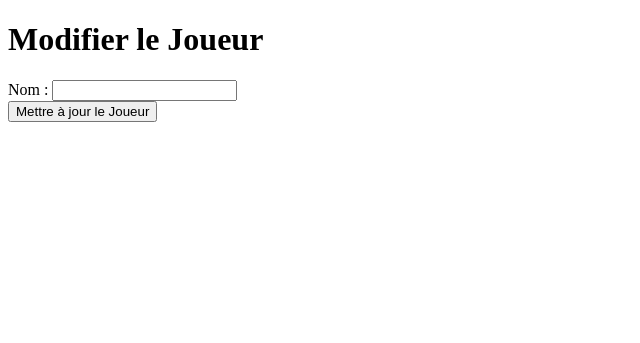
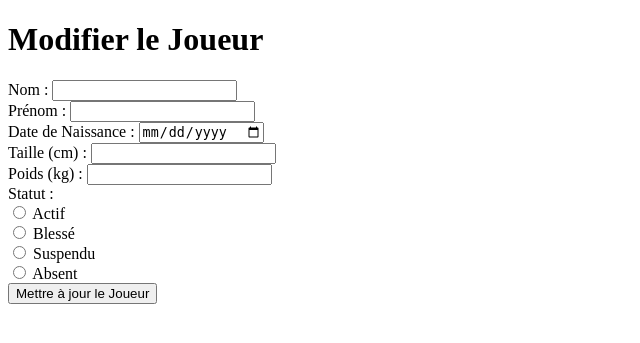
Before and after one commit to iisloomx/R401_MiniProjet, a PHP site: page /modifier.php in a window 1280 px wide. Shown: the top 343 px of the page, without its empty margins (0-640 px from the left). Run offline with PHP 8.4, Linux system fonts and the light colour scheme; data that the repository does not hold is empty.

Commit message:
mis a jour joueur

```diff
--- a/views/css/style.css
+++ b/views/css/style.css
@@ -1,4 +1,4 @@
-/* Style global pour le corps */
+Style global pour le corps */
 body {
     font-family: Arial, sans-serif;
     background-color: #f4f4f9;
@@ -16,8 +16,8 @@ body {
     box-shadow: 0 4px 8px rgba(216, 117, 12, 0.1);
 }
 
-/* Logo dans le header */
-.logo img {
+Logo dans le header */
+/* .logo img {
     height: 50px;
 }
 
--- a/views/joueurs/modifier.php
+++ b/views/joueurs/modifier.php
@@ -9,7 +9,32 @@
     <form action="JoueursController.php?action=modifier&numero_licence=<?= urlencode($joueur_info['numero_licence']); ?>" method="POST">
         <label for="nom">Nom :</label>
         <input type="text" name="nom" id="nom" value="<?= htmlspecialchars($joueur_info['nom']); ?>" required><br>
-        <!-- Reste des champs du formulaire -->
+
+        <label for="prenom">Prénom :</label>
+        <input type="text" name="prenom" id="prenom" value="<?= htmlspecialchars($joueur_info['prenom']); ?>" required><br>
+
+        <label for="date_naissance">Date de Naissance :</label>
+        <input type="date" name="date_naissance" id="date_naissance" value="<?= htmlspecialchars($joueur_info['date_naissance']); ?>" required><br>
+
+        <label for="taille">Taille (cm) :</label>
+        <input type="number" name="taille" id="taille" value="<?= htmlspecialchars($joueur_info['taille']); ?>" required><br>
+
+        <label for="poids">Poids (kg) :</label>
+        <input type="number" name="poids" id="poids" value="<?= htmlspecialchars($joueur_info['poids']); ?>" required><br>
+
+        <label>Statut :</label><br>
+        <input type="radio" id="actif" name="statut" value="Actif" <?= $joueur_info['statut'] === 'Actif' ? 'checked' : ''; ?>>
+        <label for="actif">Actif</label><br>
+
+        <input type="radio" id="blesse" name="statut" value="Blessé" <?= $joueur_info['statut'] === 'Blessé' ? 'checked' : ''; ?>>
+        <label for="blesse">Blessé</label><br>
+
+        <input type="radio" id="suspendu" name="statut" value="Suspendu" <?= $joueur_info['statut'] === 'Suspendu' ? 'checked' : ''; ?>>
+        <label for="suspendu">Suspendu</label><br>
+
+        <input type="radio" id="absent" name="statut" value="Absent" <?= $joueur_info['statut'] === 'Absent' ? 'checked' : ''; ?>>
+        <label for="absent">Absent</label><br>
+
         <button type="submit">Mettre à jour le Joueur</button>
     </form>
 </body>
```
